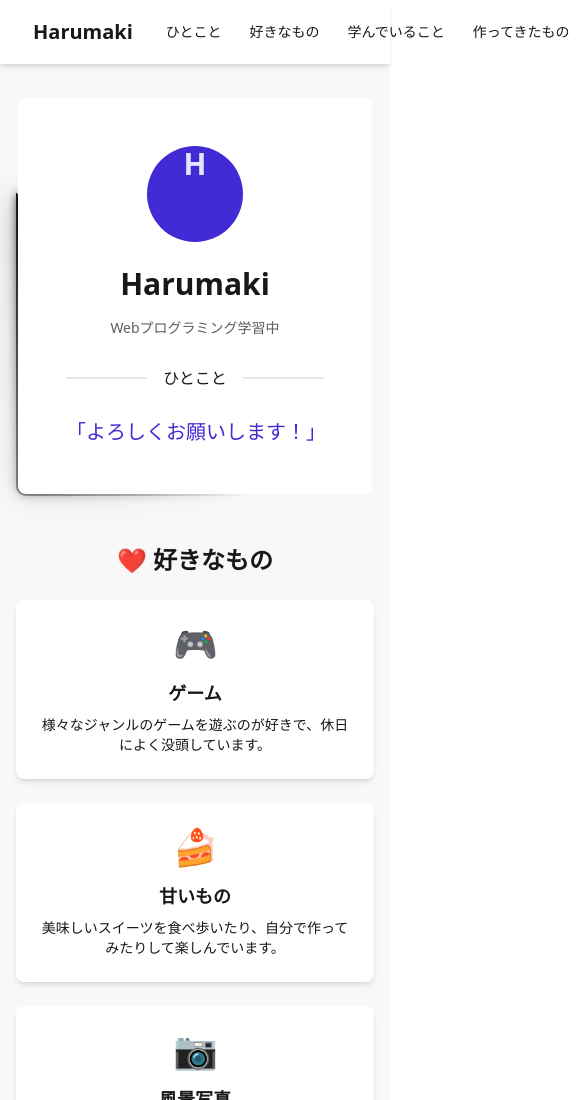
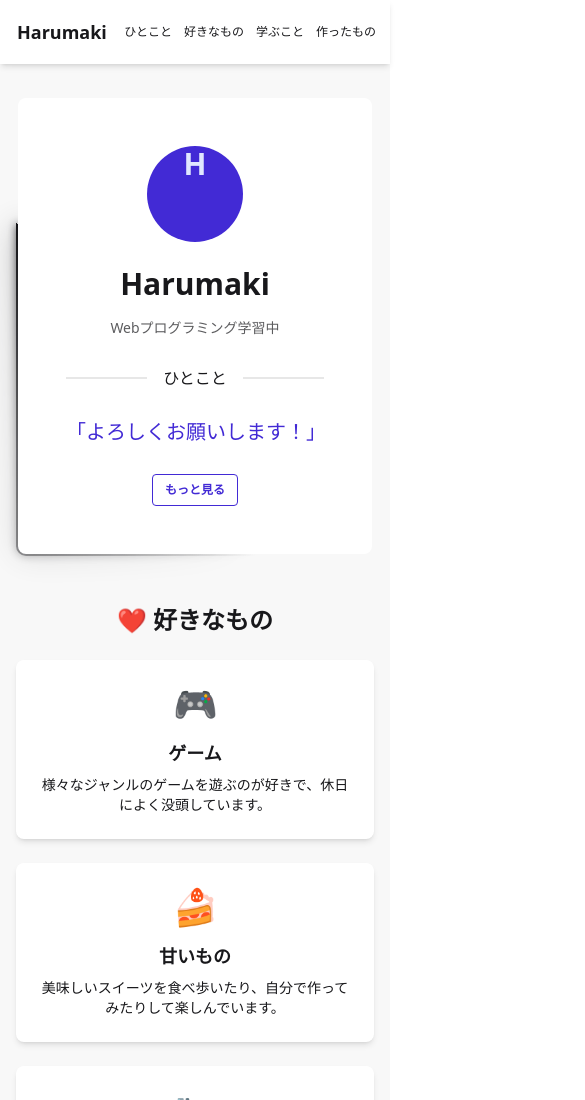
Before and after one commit to harumaki-nq/profile, a plain HTML site: page index.html in a window 390 px wide. Shown: the top 1100 px of the page, 585 px wide, since content can reach past the window. Drawn offline with nearby package versions, Linux system fonts and the light colour scheme.

Commit message:
updated index.html

```diff
--- a/index.html
+++ b/index.html
@@ -11,16 +11,16 @@
 <body class="bg-base-200 min-h-screen flex flex-col">
 
   <!-- 1. ナビバー -->
-  <header class="navbar bg-base-100 shadow-md sticky top-0 z-50 px-4 sm:px-8">
+  <header class="navbar bg-base-100 shadow-md sticky top-0 z-50 px-2 sm:px-8">
     <div class="flex-1">
-      <a href="#" class="btn btn-ghost text-xl font-bold">Harumaki</a>
+      <a href="#" class="btn btn-ghost text-lg sm:text-xl font-bold px-2 sm:px-4">Harumaki</a>
     </div>
     <div class="flex-none">
-      <ul class="menu menu-horizontal px-1 gap-1 text-sm font-medium">
-        <li><a href="#about">ひとこと</a></li>
-        <li><a href="#likes">好きなもの</a></li>
-        <li><a href="#learning">学んでいること</a></li>
-        <li><a href="#works">作ってきたもの</a></li>
+      <ul class="menu menu-horizontal px-0 sm:px-1 gap-0 sm:gap-1 text-xs sm:text-sm font-medium">
+        <li><a href="#about" class="px-1.5 sm:px-3">ひとこと</a></li>
+        <li><a href="#likes" class="px-1.5 sm:px-3">好きなもの</a></li>
+        <li><a href="#learning" class="px-1.5 sm:px-3">学ぶこと</a></li>
+        <li><a href="#works" class="px-1.5 sm:px-3">作ったもの</a></li>
       </ul>
     </div>
   </header>
@@ -42,6 +42,10 @@
             <p class="text-sm opacity-70">Webプログラミング学習中</p>
             <div class="divider">ひとこと</div>
             <p class="text-xl font-medium text-primary">「よろしくお願いします！」</p>
+            <!-- 「もっと見る」ボタン（押すと趣味の段落を表示/非表示） -->
+            <button id="toggle-hobby-btn" type="button" class="btn btn-outline btn-primary btn-sm mt-3">もっと見る</button>
+            <!-- 初期状態では隠しておく「趣味」の段落 -->
+            <p id="hobby-text" class="text-sm mt-3 max-w-md hidden">趣味：休日はゲームをしたり、スイーツを食べ歩いたり、風景写真を撮ったりしてリフレッシュしています。</p>
           </div>
         </div>
       </div>
@@ -126,5 +130,14 @@
     </aside>
   </footer>
 
+  <script>
+    const toggleBtn = document.getElementById('toggle-hobby-btn'); // 「もっと見る」ボタン要素を取得する
+    const hobbyText = document.getElementById('hobby-text'); // 「趣味」の段落要素を取得する
+
+    toggleBtn.addEventListener('click', () => { // ボタンがクリックされたときの処理を登録する
+      const isHidden = hobbyText.classList.toggle('hidden'); // hiddenクラスの付け外しをして現在の非表示状態を取得する
+      toggleBtn.textContent = isHidden ? 'もっと見る' : '閉じる'; // 非表示なら「もっと見る」、表示中なら「閉じる」にラベルを切り替える
+    });
+  </script>
 </body>
 </html>
```
